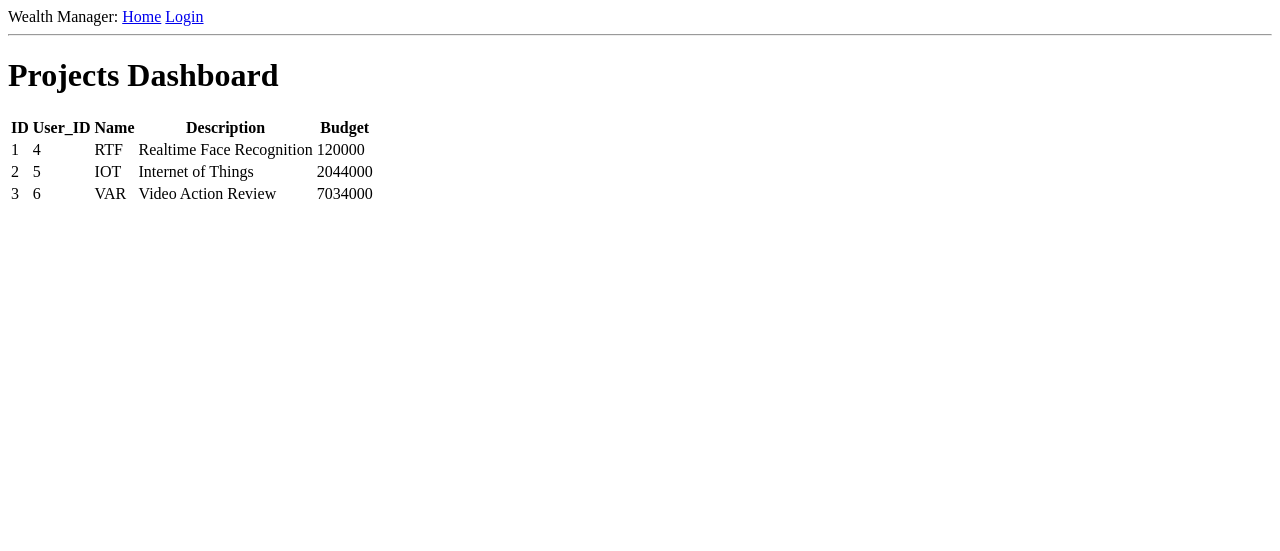
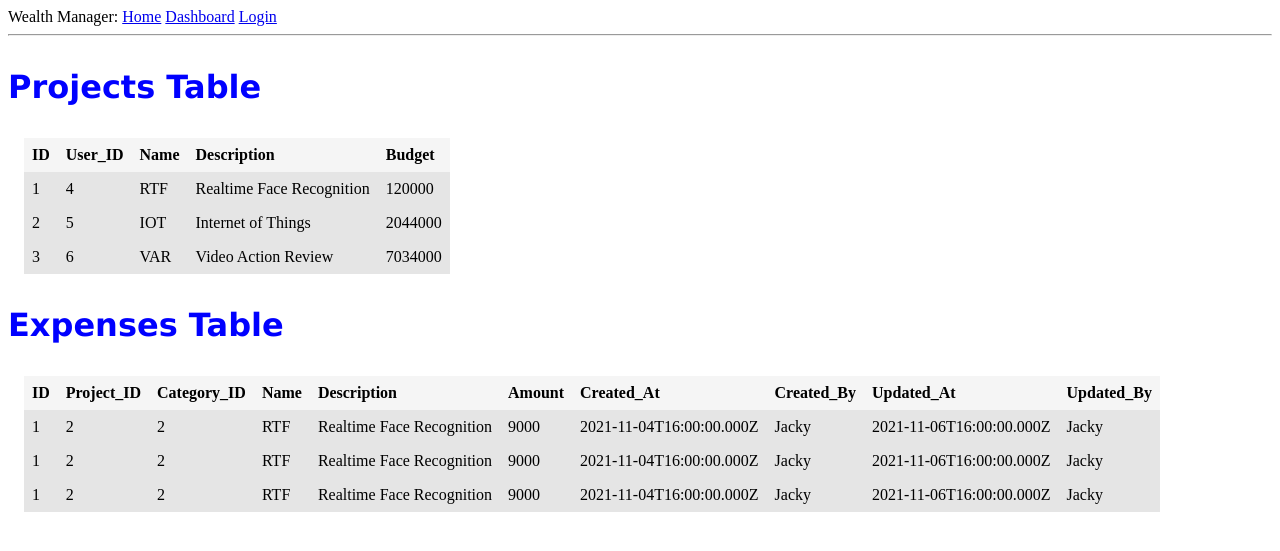
Before and after one commit to dejunnn/TT2_8, a Flask app: page /dashboard in a window 1280 px wide. Shown: the top 551 px of the page. Run offline with Flask 2, Linux system fonts and the light colour scheme.

Commit message:
updated dashboard.html with expenses table
data is hard coded as off now, once db is done up can change to import from db

```diff
--- a/app/routes.py
+++ b/app/routes.py
@@ -48,12 +48,26 @@ def logout():
     logout_user()
     return redirect(url_for('index'))
 
-headings = ("ID", "User_ID", "Name", "Description", "Budget")
-data = (
+# temporary hard coding of the data till importing from db
+projects_headings = ("ID", "User_ID", "Name", "Description", "Budget")
+projects_data = (
     ("1", "4", "RTF", "Realtime Face Recognition", "120000"),
     ("2", "5", "IOT", "Internet of Things", "2044000"),
     ("3", "6", "VAR", "Video Action Review", "7034000"),
 )
+expenses_headings = ("ID", "Project_ID", "Category_ID", "Name", "Description",
+                    "Amount", "Created_At", "Created_By", "Updated_At", "Updated_By")
+expenses_data = (
+                ("1", "2", "2", "RTF", "Realtime Face Recognition", "9000", "2021-11-04T16:00:00.000Z",
+                 "Jacky", "2021-11-06T16:00:00.000Z", "Jacky"),
+                 ("1", "2", "2", "RTF", "Realtime Face Recognition", "9000", "2021-11-04T16:00:00.000Z",
+                 "Jacky", "2021-11-06T16:00:00.000Z", "Jacky"),
+                 ("1", "2", "2", "RTF", "Realtime Face Recognition", "9000", "2021-11-04T16:00:00.000Z",
+                 "Jacky", "2021-11-06T16:00:00.000Z", "Jacky")
+
+
+)
 @app.route('/dashboard')
 def dashboard():
-    return render_template('dashboard.html', headings=headings, data=data)
+    return render_template('dashboard.html', projects_headings=projects_headings, projects_data=
+                            projects_data, expenses_headings = expenses_headings, expenses_data = expenses_data)
--- a/app/templates/base.html
+++ b/app/templates/base.html
@@ -11,11 +11,11 @@
         <div>
             Wealth Manager:
             <a href="{{ url_for('index') }}">Home</a>
+            <a href= "{{ url_for('dashboard') }}">Dashboard</a>
             {% if current_user.is_anonymous %}
             <a href="{{ url_for('login') }}">Login</a>
             {% else %}
             <a href="{{ url_for('logout') }}">Logout</a>
-            <a href= "{{ url_for('dashboard') }}">Dashboard</a>"
             {% endif %}
         </div>
         <hr>
--- a/app/templates/dashboard.html
+++ b/app/templates/dashboard.html
@@ -28,25 +28,70 @@
     <head>
         <meta charset ="UTF-8"/>
         <meta name= "viewport" content="width=device-width, initial-scale=1.0"/>
+        <link rel = "stylesheet" href = "styles.css">
         <title>Document</title>
     </head>
 </html>
-      <h1>Projects Dashboard</h1>
+      <h3>Projects Table</h3>
       <body>
-          <table>
-              <tr>
-                  {% for header in headings %}
-                  <th>{{header}}</th>
+          <div>
+          <table class= "table">
+              <tr class = "table_header">
+                  {% for header in projects_headings %}
+                  <th class= "table_cell">{{header}}</th>
                   {% endfor %}
               </tr>
-                  {% for row in data %}
-                  <tr>
+                  {% for row in projects_data %}
+                  <tr class= "table_row">
                       {% for cell in row %}
-                      <td>{{cell}}</td>
+                      <td class= "table_cell">{{cell}}</td>
                       {% endfor %}
                   </tr>
                   {% endfor %}
           </table>
+        </div>
       </body>
+      <h3>Expenses Table</h3>
+      <body>
+          <div>
+          <table class= "table">
+              <tr class = "table_header">
+                  {% for header in expenses_headings %}
+                  <th class= "table_cell">{{header}}</th>
+                  {% endfor %}
+              </tr>
+                  {% for row in expenses_data %}
+                  <tr class= "table_row">
+                      {% for cell in row %}
+                      <td class= "table_cell">{{cell}}</td>
+                      {% endfor %}
+                  </tr>
+                  {% endfor %}
+          </table>
+        </div>
+      </body>
+    <style>
+        h3 {
+            color: blue;
+            font-family:Verdana, Geneva, Tahoma, sans-serif;
+            font-size: 200%;
+        }
+        .table {
+            border-spacing: 0;
+            margin: 1rem;
+            background-color: #f5f5f5
+        }
+        .table_row {
+            background-color: #e5e5e5;
+        }
+        .table_header {
+            text-align: left;
+        }
+
+        .table_cell {
+            padding: 8px;
+        }
+
+    </style>
 
 {% endblock %}
--- /dev/null
+++ b/static/styles.css
@@ -0,0 +1,15 @@
+.table {
+    border-spacing: 0;
+    margin: 1rem;
+    background-color: #f5f5f5
+}
+.table_row {
+    background-color: #e5e5e5;
+}
+.table_header {
+    text-align: left;
+}
+
+.table_cell {
+    padding: 8px;
+}
```
